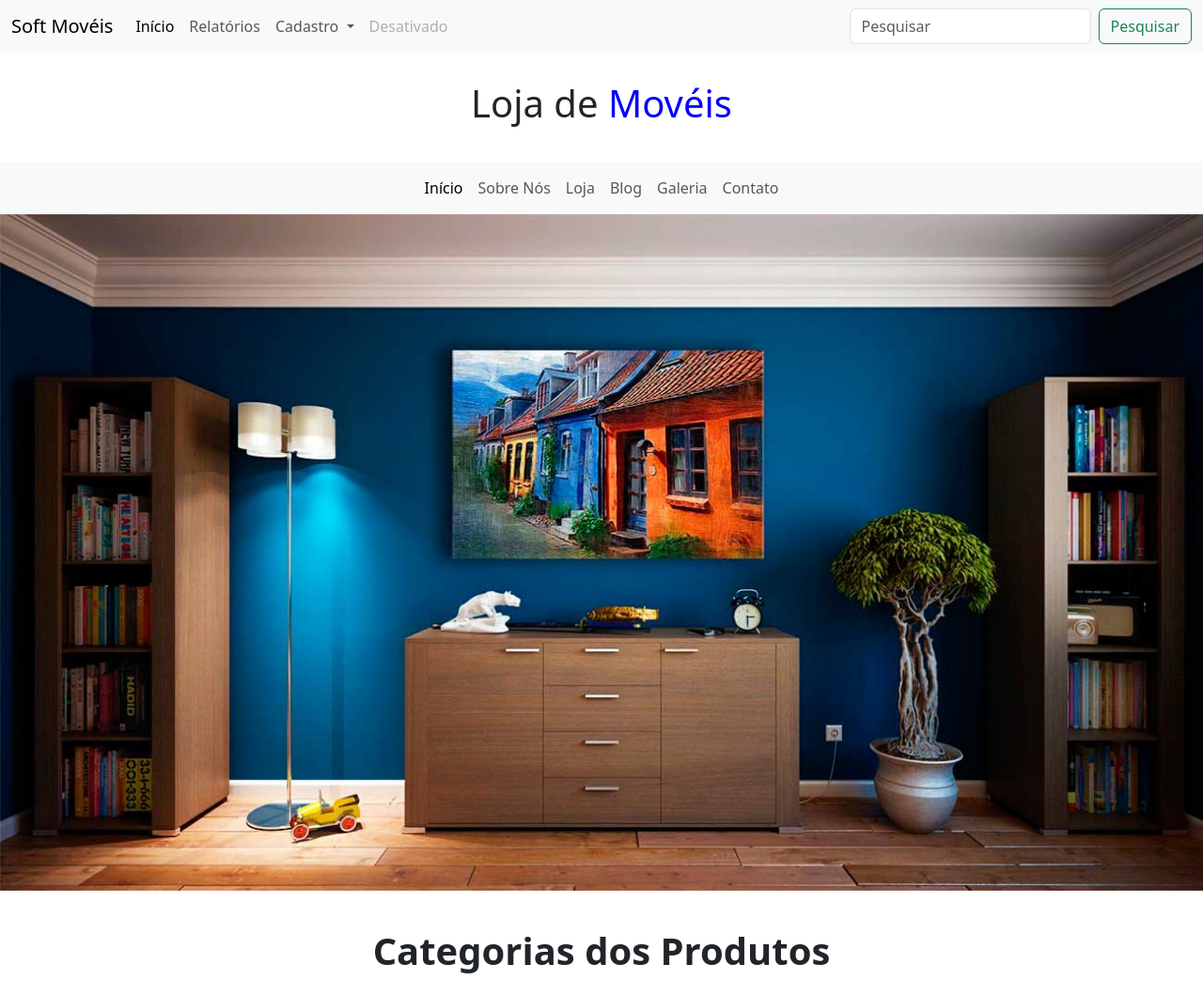
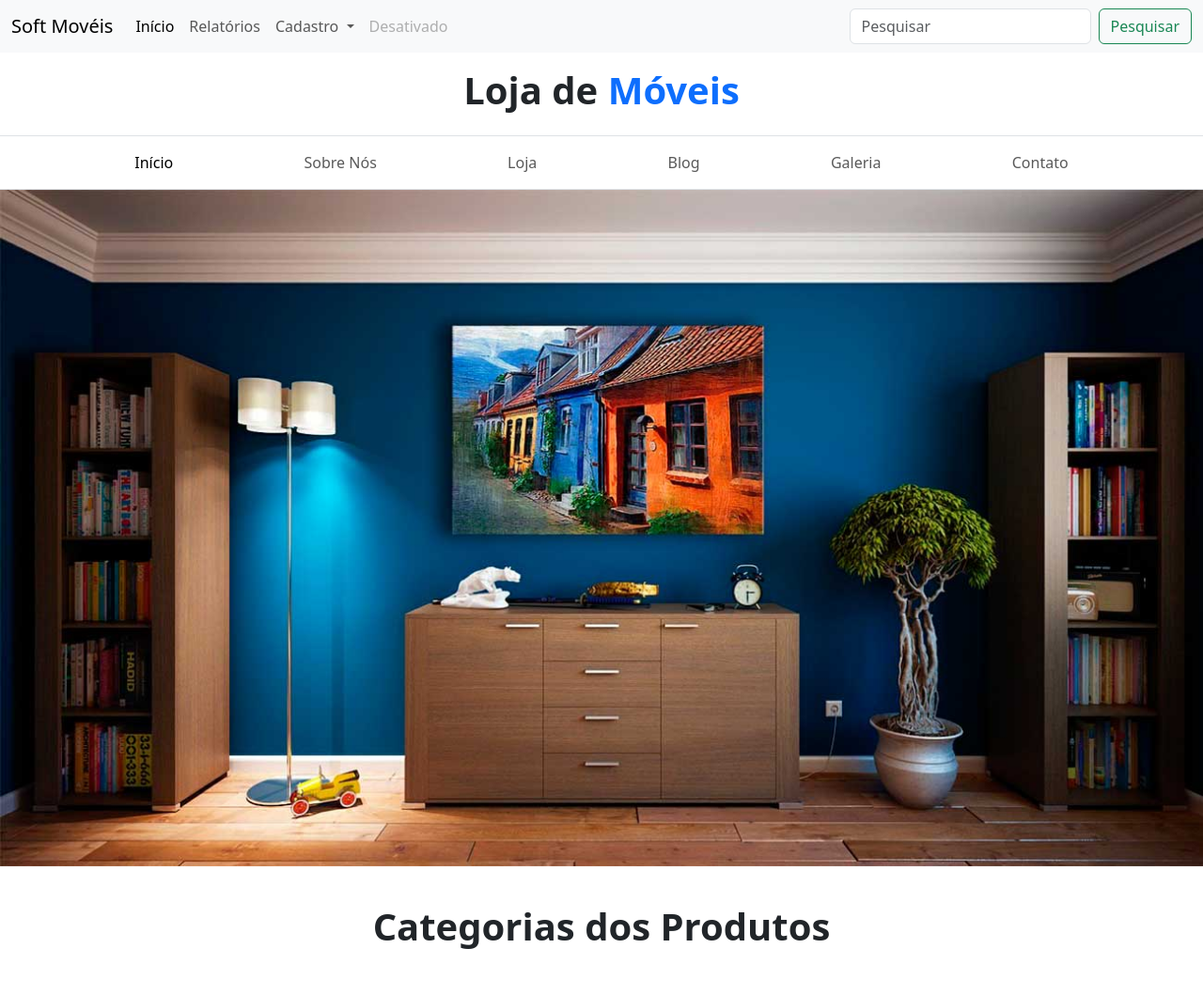
Before and after one commit to Hicaro-Andre/Atv_Bootstrap5, a plain HTML site: page index.html in a window 1280 px wide. Shown: the top 1059 px of the page at 94% size. Drawn offline with nearby package versions, Linux system fonts and the light colour scheme.

Commit message:
feat: update atv finish bootstrap5

```diff
--- a/index.html
+++ b/index.html
@@ -80,12 +80,14 @@
 
     <!-- Hero -->
     <section class="hero">
-      <div class="name-store">
-        <h1>Loja de <spam>Movéis</spam></h1>
+      <div class="name-store text-center py-3">
+        <h1 class="fw-bold">
+          Loja de <span class="text-primary">Móveis</span>
+        </h1>
       </div>
 
-      <nav class="navbar navbar-expand-lg bg-body-tertiary sub-navbar-nav">
-        <div class="container-fluid d-flex flex-column">
+      <nav class="navbar navbar-expand-lg border-top border-bottom bg-white">
+        <div class="container-fluid">
           <button
             class="navbar-toggler mx-auto"
             type="button"
@@ -99,19 +101,25 @@
           </button>
 
           <div class="collapse navbar-collapse" id="navbarNav">
-            <ul class="navbar-nav mx-auto w-100">
+            <ul class="navbar-nav w-100 justify-content-evenly text-center">
               <li class="nav-item">
-                <a class="nav-link active" href="#">Início</a>
+                <a class="nav-link active fw-medium" href="#">Início</a>
               </li>
               <li class="nav-item">
-                <a class="nav-link" href="#">Sobre Nós</a>
+                <a class="nav-link fw-medium" href="#">Sobre Nós</a>
               </li>
               <li class="nav-item">
-                <a class="nav-link" href="#">Loja</a>
+                <a class="nav-link fw-medium" href="#">Loja</a>
               </li>
-              <li class="nav-item"><a class="nav-link" href="#">Blog</a></li>
-              <li class="nav-item"><a class="nav-link" href="#">Galeria</a></li>
-              <li class="nav-item"><a class="nav-link" href="#">Contato</a></li>
+              <li class="nav-item">
+                <a class="nav-link fw-medium" href="#">Blog</a>
+              </li>
+              <li class="nav-item">
+                <a class="nav-link fw-medium" href="#">Galeria</a>
+              </li>
+              <li class="nav-item">
+                <a class="nav-link fw-medium" href="#">Contato</a>
+              </li>
             </ul>
           </div>
         </div>
--- a/style.css
+++ b/style.css
@@ -30,6 +30,7 @@ body h2 {
 
 
 
+
 /* PRODUTOS / CATEGORIAS */
 .product h2 {
   display: flex;
```
